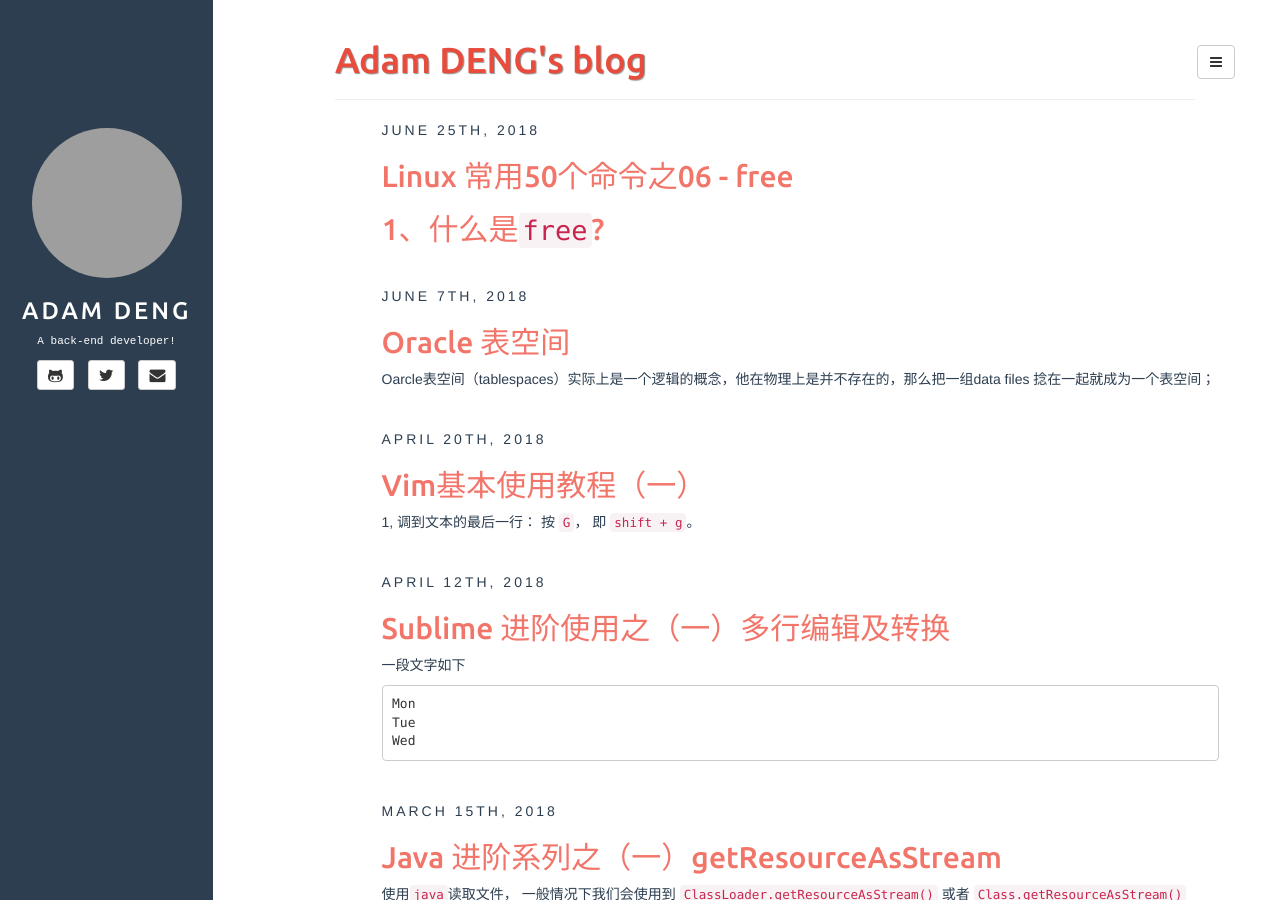
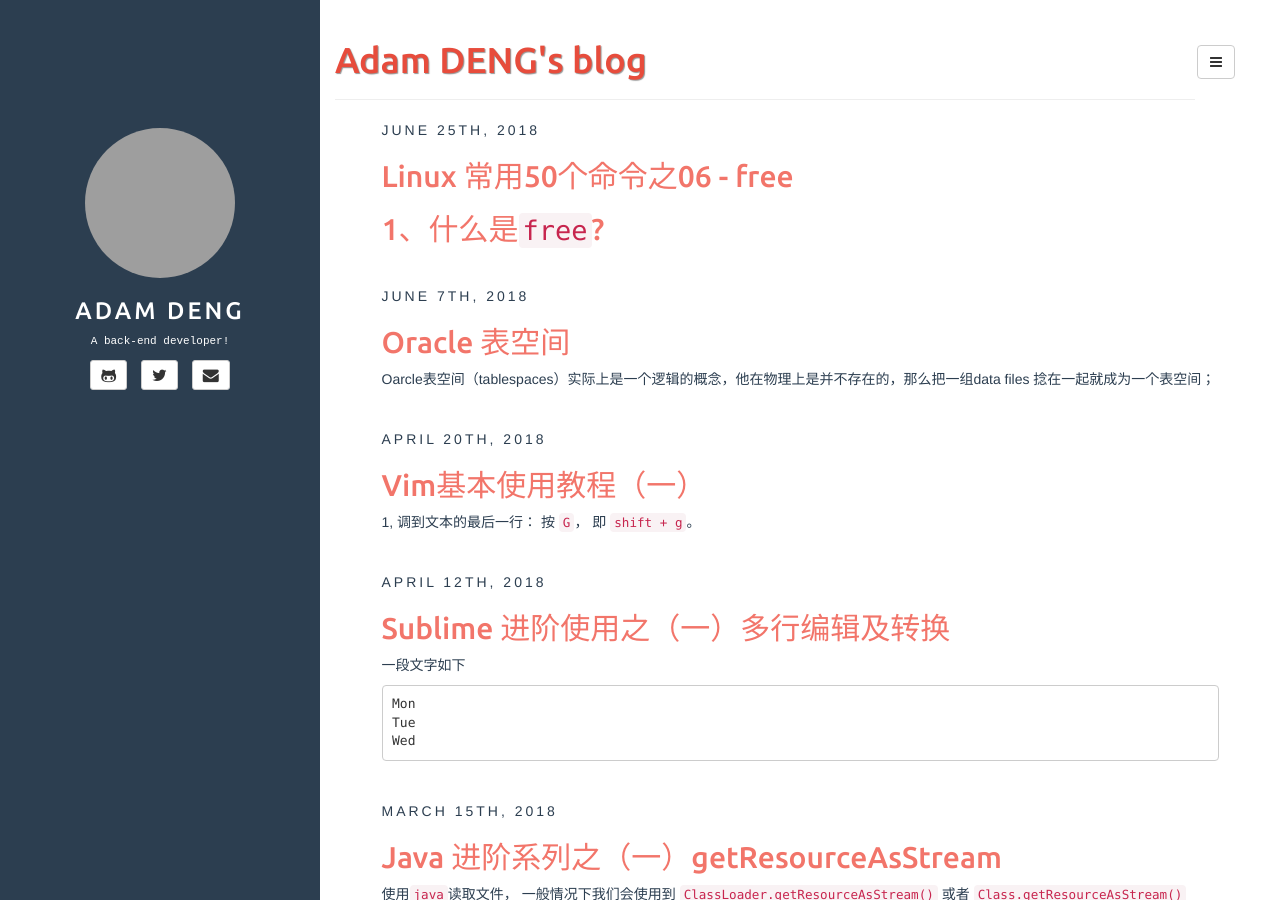
Before and after one commit to cbfmai/java-tutorial, a Jekyll site: the page built from index.html, in a window 1280 px wide and 900 px high. Built offline with Jekyll 4.4.1, drawn with Linux system fonts in a browser that asks for light colours; the list of posts is cut into pages by our own code; comment, search, counter and statistics services are not loaded; grey boxes are pictures that could not be loaded.

Commit message:
roll back

```diff
--- a/_includes/default.html
+++ b/_includes/default.html
@@ -88,7 +88,7 @@
     </ul>
 </div>
 
-<div class="col-sm-2 sidebar hidden-xs"
+<div class="col-sm-3 sidebar hidden-xs"
      style="{% if site.sidebar_background_image %}background: url({{site.sidebar_background_image}}) no-repeat !important;{% endif %}">
     {% include sidebar.html %}
 </div>
```
Also changed, not shown: 5 other files.
